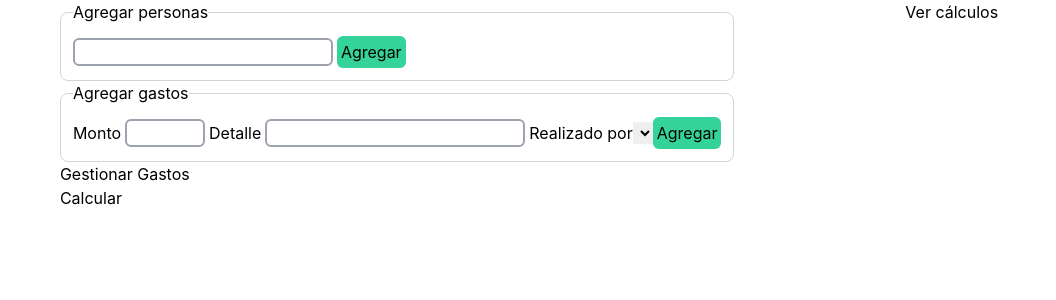
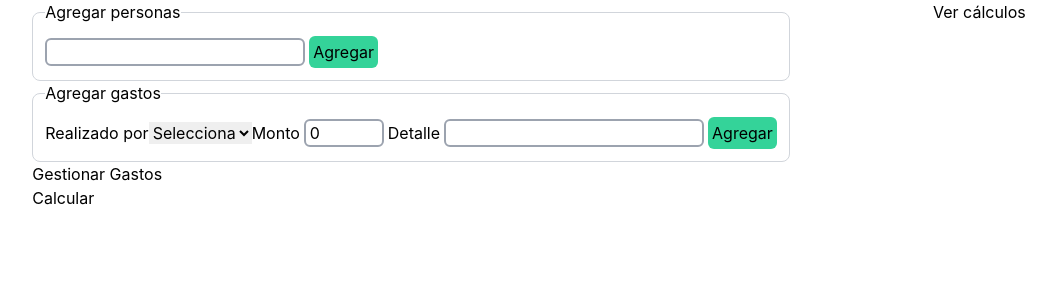
Before and after one commit to ffranco-a/CheckPlease, a React (Create React App) app in the folder check-please/: page / in a window 1280 px wide. Shown: the top 300 px of the page, without its empty margins (111-1167 px from the left). Built offline with nearby package versions, Linux system fonts and the light colour scheme.

Commit message:
agregar gastos agrega categorías correctamente

```diff
--- a/check-please/src/App.js
+++ b/check-please/src/App.js
@@ -9,11 +9,14 @@ function App() {
   // * Array con los gastos
   const [gastos, setGastos] = useState([]);
 
+  // * Array con las categorias a subdividir
+  const [categorias, setCategorias] = useState([]);
+
   return (
     <div className='flex justify-evenly'>
       <div>
         <Personas grupo={grupo} setGrupo={setGrupo} />
-        <Gastos gastos={gastos} setGastos={setGastos} grupo={grupo} />
+        <Gastos grupo={grupo} gastos={gastos} setGastos={setGastos} categorias={categorias} setCategorias={setCategorias} />
         <div>Gestionar Gastos</div>
         <button>Calcular</button>
       </div>
--- a/check-please/src/components/AgregarGasto.jsx
+++ b/check-please/src/components/AgregarGasto.jsx
@@ -1,8 +1,8 @@
 import React, { useState } from 'react';
 
-function AgregarGasto({ agregarGasto, grupo }) {
+function AgregarGasto({ agregarGasto, grupo, categorias, setCategorias }) {
   const [gasto, setGasto] = useState({
-    monto: '',
+    monto: 0,
     detalle: '',
     persona: '',
   });
@@ -19,17 +19,35 @@ function AgregarGasto({ agregarGasto, grupo }) {
   const handleAgregarGasto = (e) => {
     e.preventDefault();
     agregarGasto(gasto);
-    setGasto('');
+    //* si esta categoría es nueva, la agrego al array de categorías
+    if (!categorias.some((categoria) => categoria === gasto.detalle)) setCategorias([...categorias, gasto.detalle]);
+    setGasto({
+      monto: 0,
+      detalle: '',
+      persona: '',
+    });
   };
 
   const handleDisableButton = () => {
-    if (gasto.detalle?.length >= 2 && gasto.monto !== '') return false;
+    if (gasto.detalle?.length >= 2 && gasto.monto > 0) return false;
     return true;
   };
 
   return (
     <div>
       <form onSubmit={handleAgregarGasto}>
+        <label>
+          Realizado por
+          <select name='persona' className='capitalize' onChange={handleNuevoGasto}>
+            <option value='default'>Selecciona</option>
+            {grupo.map((persona) => (
+              <option key={persona.id} className='capitalize' value={persona.nombre}>
+                {persona.nombre}
+              </option>
+            ))}
+          </select>
+        </label>
+
         <label>
           Monto
           <input
@@ -40,27 +58,22 @@ function AgregarGasto({ agregarGasto, grupo }) {
             className='px-1 mx-1 w-20 rounded-md border-2 border-gray-400'
           />
         </label>
+
         <label>
           Detalle
           <input
             type='text'
             name='detalle'
+            list='detalle'
             value={gasto.detalle}
             onChange={handleNuevoGasto}
-            className='px-1 mx-1 rounded-md border-2 border-gray-400'
+            className='px-1 mx-1 rounded-md border-2 border-gray-400 capitalize'
           />
         </label>
-        <label>
-          Realizado por
-          <select name='persona' className='capitalize'>
-            {grupo.length > 1 &&
-              grupo.map((persona) => (
-                <option key={persona.id} className='capitalize' value={persona.nombre}>
-                  {persona.nombre}
-                </option>
-              ))}
-          </select>
-        </label>
+        <datalist id='detalle' className='capitalize'>
+          {categorias.length > 0 && categorias.map((categoria, i) => <option key={i} value={categoria} className='capitalize' />)}
+        </datalist>
+
         <button type='submit' disabled={handleDisableButton()} className='p-1 bg-green-400 rounded-md'>
           Agregar
         </button>
--- /dev/null
+++ b/check-please/src/components/Gasto.jsx
@@ -0,0 +1,15 @@
+import React from 'react';
+
+function Gasto({ gasto }) {
+  return (
+    <div className='flex justify-between pr-20'>
+      <span>
+        Realizado por: <span className='capitalize'>{gasto.persona}</span>
+      </span>
+      <span>Monto: {gasto.monto}</span>
+      <span className='capitalize'>Detalle: {gasto.detalle}</span>
+    </div>
+  );
+}
+
+export default Gasto;
--- a/check-please/src/components/Gastos.jsx
+++ b/check-please/src/components/Gastos.jsx
@@ -1,18 +1,19 @@
 import React from 'react';
 import AgregarGasto from './AgregarGasto';
+import Gasto from './Gasto';
 
-function Gastos({ gastos, setGastos, grupo }) {
+function Gastos({ gastos, setGastos, grupo, categorias, setCategorias }) {
   //* Función que agrega gastos al array `gastos`
   const handleAgregarGasto = (gasto) => {
     const id = gastos.length === 0 ? 0 : gastos[gastos.length - 1].id + 1;
-    setGastos([...gastos, { gasto, id }]);
+    setGastos([...gastos, { ...gasto, id }]);
   };
 
   return (
     <fieldset className='border border-solid border-gray-300 p-3 rounded-lg'>
       <legend>Agregar gastos</legend>
-      <AgregarGasto agregarGasto={handleAgregarGasto} grupo={grupo} />
-      {gastos.length > 0 && gastos.map((gasto) => <div>{gasto.detalle}</div>)}
+      <AgregarGasto agregarGasto={handleAgregarGasto} grupo={grupo} categorias={categorias} setCategorias={setCategorias} />
+      {gastos.length > 0 && gastos.map((gasto) => <Gasto key={gasto.id} gasto={gasto} />)}
     </fieldset>
   );
 }
--- a/check-please/src/components/Persona.jsx
+++ b/check-please/src/components/Persona.jsx
@@ -2,7 +2,7 @@ import React from 'react';
 
 function Persona({ persona, borrarPersona }) {
   return (
-    <div className='p-1 my-1 flex items-center justify-between bg-gray-300 rounded-md'>
+    <div className='p-1 my-1 flex items-center justify-between gap-4 bg-gray-300 rounded-md'>
       <span className='capitalize'>
         {persona.nombre}
         {/* , id: {persona.id} */}
--- a/check-please/src/components/Personas.jsx
+++ b/check-please/src/components/Personas.jsx
@@ -23,8 +23,10 @@ function Personas({ grupo, setGrupo }) {
     <fieldset className='border border-solid border-gray-300 p-3 rounded-lg'>
       <legend>Agregar personas</legend>
       <AgregarPersona agregarPersona={handleAgregarPersona} />
-      {/* ↓ por cada persona en el array de personas muestro su nombre y opciones como editar el nombre o eliminarla */}
-      {grupo.length > 0 && grupo.map((persona) => <Persona key={persona.id} persona={persona} borrarPersona={handleBorrarPersona} />)}
+      <div className='flex'>
+        {/* ↓ por cada persona en el array de personas muestro su nombre y opciones como editar el nombre o eliminarla */}
+        {grupo.length > 0 && grupo.map((persona) => <Persona key={persona.id} persona={persona} borrarPersona={handleBorrarPersona} />)}
+      </div>
     </fieldset>
   );
 }
```
